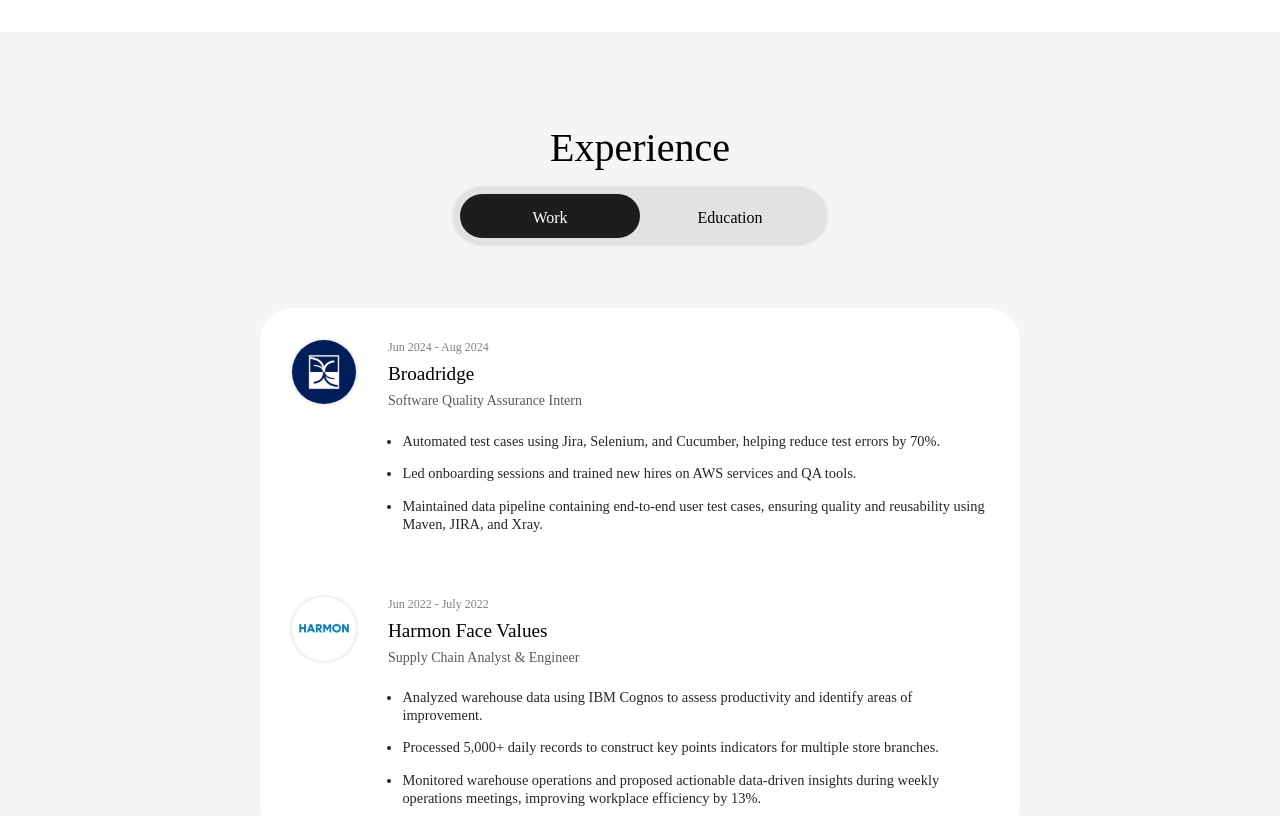
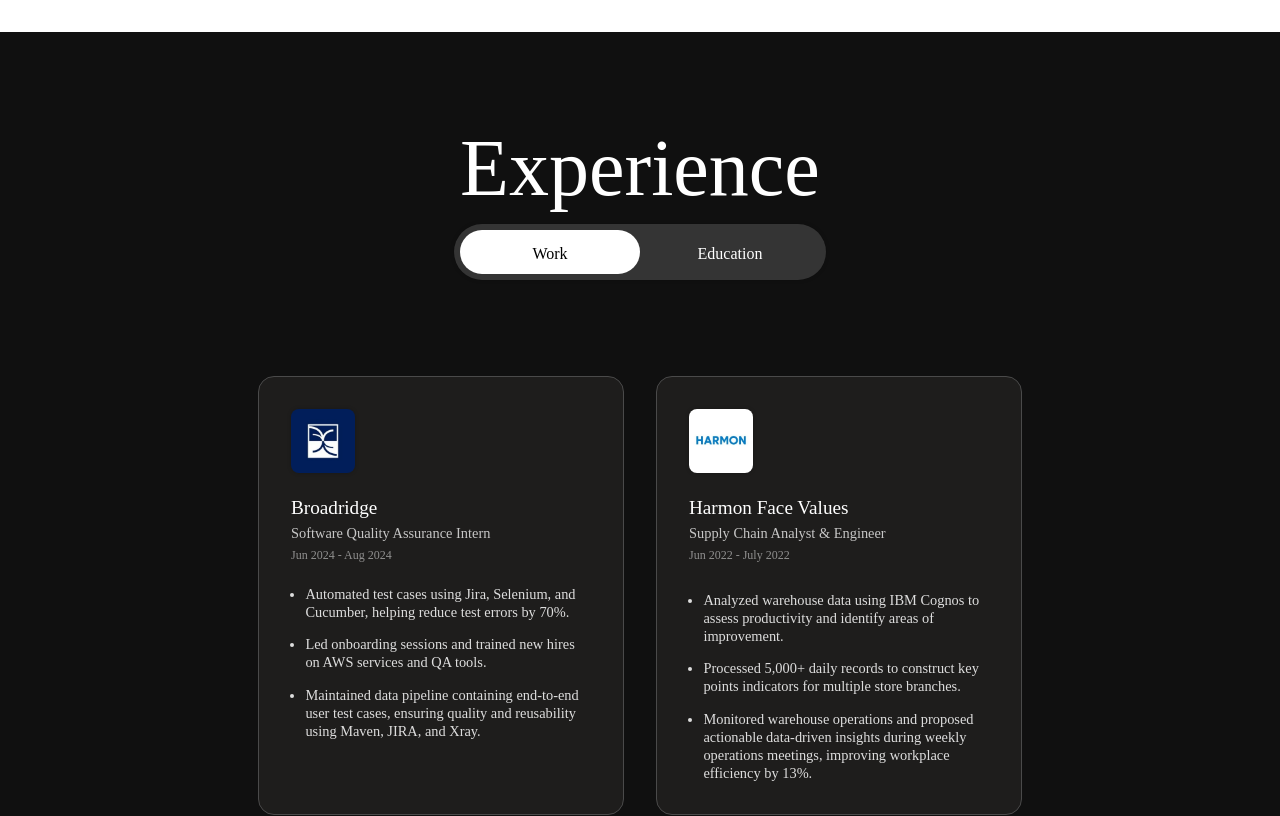
Before and after one commit to JasonCordova/jasoncordova.github.io, a React (Create React App) app: page / in a window 1280 px wide. Shown: the part 768-1584 px from the top of the page. Built offline with nearby package versions, Linux system fonts and the light colour scheme; a web font is replaced by a local one.

Commit message:
Fixed experience style

```diff
--- a/src/comp/ExperiencePanel/index.css
+++ b/src/comp/ExperiencePanel/index.css
@@ -4,8 +4,8 @@
 }
 
 #experience {
-    color: #000;
-    background-color: #f5f5f7;
+    color: #fff;
+    background-color: #101010;
     position: relative;
     display: flex;
     flex-direction: column;
@@ -40,10 +40,11 @@
     max-width: 360px;
     border-radius: 3em;
     font-weight: 500;
-    background-color: #e2e2e2;
+    background-color: #343434;
     padding: 0.4em;
     margin: 0em auto 0;
     box-shadow: var(--shadow);
+    margin-top: 1em;
 }
 
 .experience-tab {
@@ -57,19 +58,19 @@
     width: 100%;
     text-align: center;
     padding: 0.9em 1em 0.7em;
-    color: #000000;
+    color: #ffffff;
     cursor: pointer;
     transition: color .2s ease-out;
     z-index: 1;
 }
 
 .tab-option.active {
-    color: rgb(255, 255, 255);
+    color: rgb(0, 0, 0);
 }
 
 .tab-cell {
     width: 50%;
-    background-color: #1D1D1F;
+    background-color: #ffffff;
     border-radius: 3em;
     position: absolute;
     left: 0%;
@@ -82,47 +83,39 @@
     left: 50%;
 }
 
-.bg-clip {
-    /* background-image: url("https://images.ctfassets.net/beeay9aupl8z/b3ObGYi0m116JbEoZAce8/dcc87adace37e1b49c7b30c98a188c36/IMAGE_GRID_OPTION_3.png?fm=webp&w=1800&q=75");
-    background-clip: text;
-    color: transparent; */
-}
-
 .exp-img {
     width: 64px;
     height: 64px;
-    border-radius: 128px;
+    border-radius: 8px;
     box-shadow: var(--shadow);
-}
-
-.exp-holder {
-    margin-top: 4em;
-    width: 100%;
-    max-width: 760px;
-    border-radius: 32px;
-    display: flex;
-    flex-direction: column;
-    gap: 4em;
-    padding: 2em;
-    background: white;
-    box-shadow: var(--border);
-    box-sizing: border-box;
-}
-
-.exp-cell {
-    display: flex;
-    flex-direction: row;
-    gap: 2em;
-}
-
-.exp-cell:last-child {
-    border-bottom: none;
 }
 
 .exp-info {
     display: flex;
     flex-direction: column;
-    gap: 0.5em;
+    gap: 6px;
+    margin-top: 1.5em;
+}
+
+.exp-holder {
+    display: flex;
+    flex-direction: row;
+    margin-top: 6em;
+    gap: 2em;
+    flex-wrap: wrap;
+    justify-content: center;
+}
+
+
+.exp-cell {
+    display: flex;
+    flex-direction: column;
+    background-color: #1E1D1C;
+    width: 100%;
+    max-width: 300px;
+    padding: 2em;
+    border-radius: 1em;
+    border: 1px solid #4A4A4A;
 }
 
 .exp-date {
@@ -136,12 +129,12 @@
 }
 
 .exp-title {
-    font-size: 0.875em;
-    opacity: 0.65;
+    font-size: 0.9em;
+    opacity: 0.75;
 }
 
 .exp-desc {
-    margin-top: 1em;
+    margin-top: 1.5em;
     line-height: 1.25em;
     font-size: 0.9em;
     display: flex;
--- a/src/comp/ExperiencePanel/index.js
+++ b/src/comp/ExperiencePanel/index.js
@@ -12,7 +12,7 @@
         <>
         <div id="experience" className="body-panel">
 
-            <div className="panel-title">Experience</div>
+            <div className="panel-title large">Experience</div>
 
             <div className="tab-list">
 
@@ -38,9 +38,11 @@
 
                          <div className="exp-info">
 
-                            <div className="exp-date">Jun 2024 - Aug 2024</div>
                             <div className="exp-company">Broadridge</div>
                             <div className="exp-title">Software Quality Assurance Intern</div>
+                            <div className="exp-date">Jun 2024 - Aug 2024</div>
+
+                        </div>
 
                         <ul className="exp-desc">
 
@@ -52,8 +54,6 @@
 
                     </div>
 
-                    </div>
-
 
                     <div className="exp-cell">
 
@@ -61,9 +61,9 @@
 
                         <div className="exp-info">
 
-                            <div className="exp-date">Jun 2022 - July 2022</div>
                             <div className="exp-company">Harmon Face Values</div>
                             <div className="exp-title">Supply Chain Analyst & Engineer</div>
+                            <div className="exp-date">Jun 2022 - July 2022</div>
 
                             <ul className="exp-desc">
 
@@ -88,13 +88,13 @@
 
                     <div className="exp-info">
 
-                        <div className="exp-date">May 2025</div>
                         <div className="exp-company">New Jersey Institute of Technology</div>
                         <div className="exp-title">B.S. in Computer Science</div>
+                        <div className="exp-date">May 2025</div>
 
                         <ul className="exp-desc">
 
-                            <li>Graduated Magna Cum Laude with a 3.7 GPA in Computer Science</li>
+                            <li>Graduated Magna Cum Laude with a 3.7 GPA</li>
                             <li>Awarded Dean's List Honors eight times for consistent academic excellence</li>
                             <li>2nd Place Senior Capstone under RDE Systems for developing a Medication Adherence Web App</li>
 
```
Lines whose indentation alone changed are shown as unchanged.
